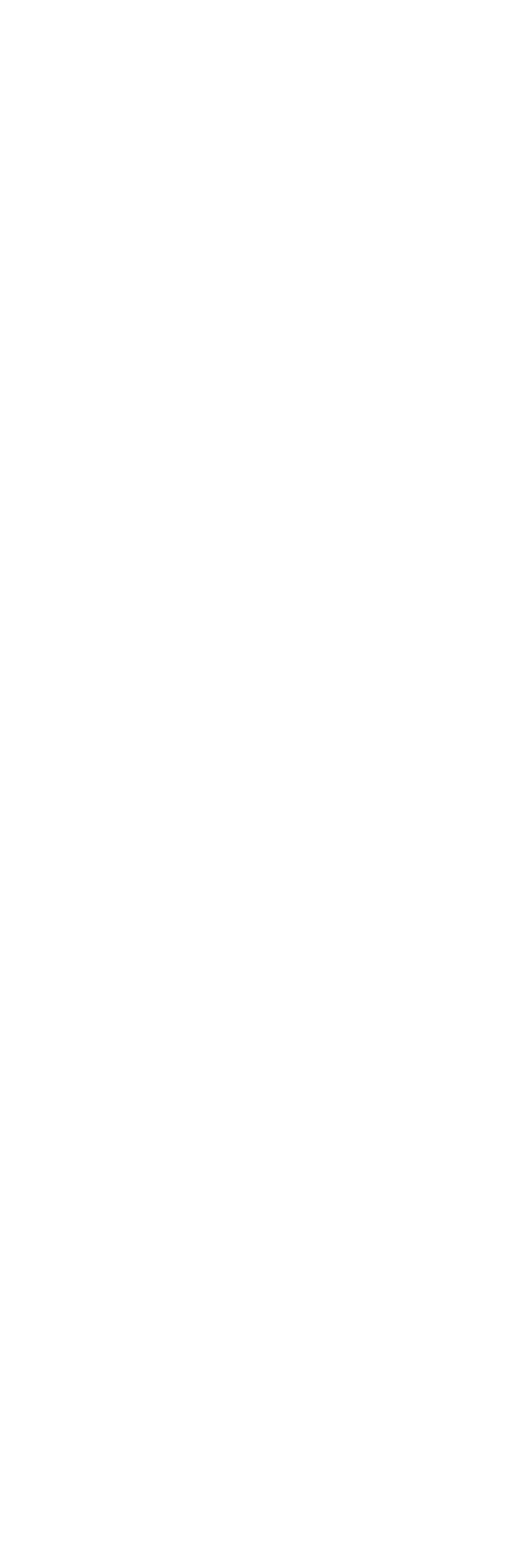
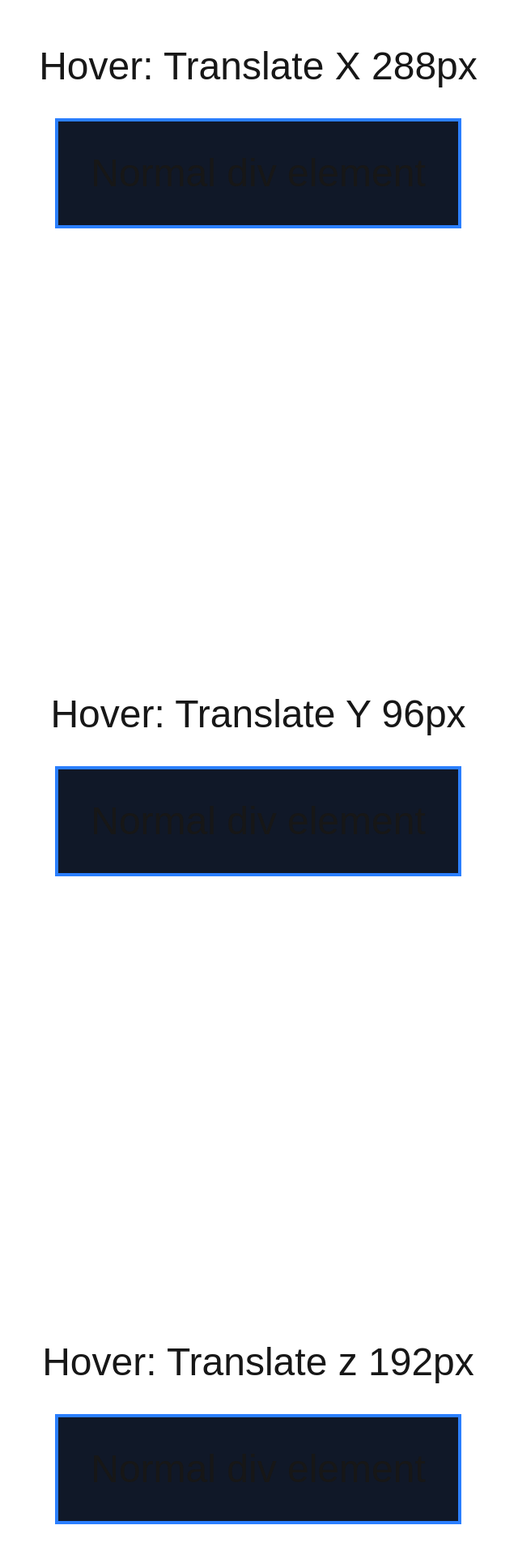
Before and after one commit to alireza-1080/gsap-course, a Next.js app: page /css-transform-3d in a window 1280 px wide. Shown: the part 5030-6950 px from the top of the page at 81% size, without its empty margins (321-961 px from the left). Before the commit the page ends 4800 px from the top, so only its background shows below. Built offline with nearby package versions, Linux system fonts and the light colour scheme.

Commit message:
CSS Transition 3D P.2

```diff
--- a/app/css-transform-3d/page.tsx
+++ b/app/css-transform-3d/page.tsx
@@ -16,13 +16,31 @@ const CssTransform3d = () => {
         <h2>Hover: Rotate Y 45 deg</h2>
         <div className="h-fit w-fit border-4 border-blue-500 bg-gray-900 p-10 duration-500 perspective-near hover:rotate-y-45">Normal div element</div>
       </div>
-      <div>
+      <div className='perspective-midrange'>
         <h2>Hover: Rotate X 45 deg</h2>
-        <div className="h-fit w-fit border-4 border-blue-500 bg-gray-900 p-10 duration-500 perspective-near hover:rotate-x-45">Normal div element</div>
+        <div className="h-fit w-fit border-4 border-blue-500 bg-gray-900 p-10 duration-500 hover:rotate-x-45">Normal div element</div>
       </div>
-      <div>
+      <div className='perspective-midrange'>
         <h2>Hover: Rotate X Y Z 45 deg</h2>
-        <div className="h-fit w-fit border-4 border-blue-500 bg-gray-900 p-10 duration-500 perspective-near hover:rotate-x-45 hover:rotate-y-45 hover:rotate-z-45">
+        <div className="h-fit w-fit border-4 border-blue-500 bg-gray-900 p-10 duration-500 hover:rotate-x-45 hover:rotate-y-45 hover:rotate-z-45">
+          Normal div element
+        </div>
+      </div>
+      <div className='perspective-midrange'>
+        <h2>Hover: Translate X 288px</h2>
+        <div className="h-fit w-fit border-4 border-blue-500 bg-gray-900 p-10 duration-500 hover:translate-x-72">
+          Normal div element
+        </div>
+      </div>
+      <div className='perspective-midrange'>
+        <h2>Hover: Translate Y 96px</h2>
+        <div className="h-fit w-fit border-4 border-blue-500 bg-gray-900 p-10 duration-500 hover:translate-y-24">
+          Normal div element
+        </div>
+      </div>
+      <div className='perspective-midrange'>
+        <h2>Hover: Translate z 192px</h2>
+        <div className="h-fit w-fit border-4 border-blue-500 bg-gray-900 p-10 duration-500 hover:translate-z-48">
           Normal div element
         </div>
       </div>
```
